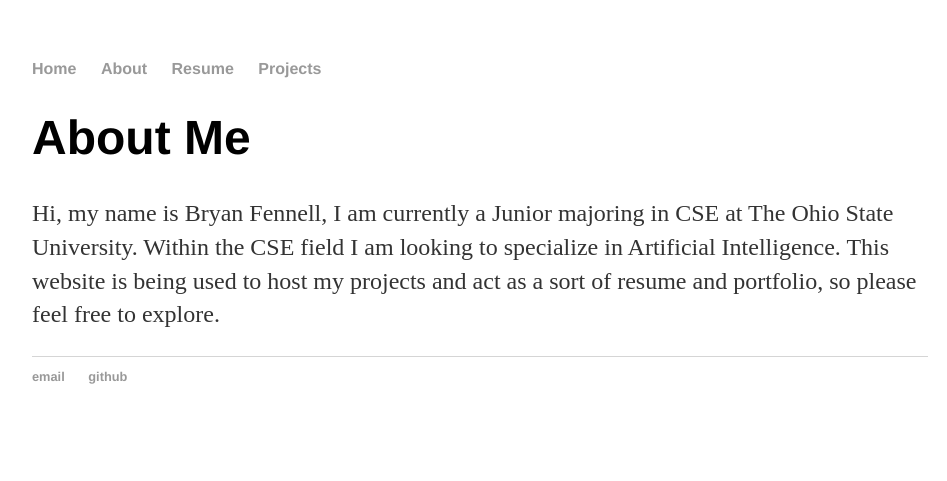
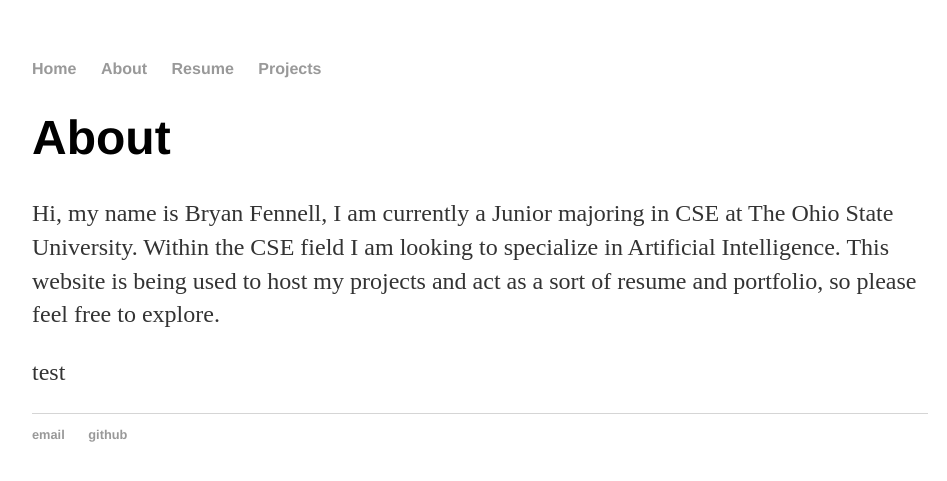
Before and after one commit to BryanFennell/BryanFennell.github.io, a Jekyll site: the page built from about/index.html, in a window 1280 px wide. Shown: the top 481 px of the page, without its empty margins (160-1107 px from the left). Built offline with Jekyll 4.4.1, drawn with Linux system fonts in a browser that asks for light colours.

Commit message:
Update index.html
Added the test paragraph and messed with the code formating

```diff
--- a/about/index.html
+++ b/about/index.html
@@ -4,6 +4,9 @@ title: About
 ---
 
 <div class = "blurb">
-  <h1>About Me</h1>
-      <p> Hi, my name is Bryan Fennell, I am currently a Junior majoring in CSE at The Ohio State University. Within the CSE field I am looking to specialize in Artificial Intelligence. This website is being used to host my projects and act as a sort of resume and portfolio, so please feel free to explore. <p>
+  <h1>About</h1>
+    <p> Hi, my name is Bryan Fennell, I am currently a Junior majoring in CSE at The Ohio State University. Within the CSE field
+        I am looking to specialize in Artificial Intelligence. This website is being used to host my projects and act as a sort of resume
+        and portfolio, so please feel free to explore. </p>
+    <p>test</p>
 </div><!-- /.blurb -->
```
